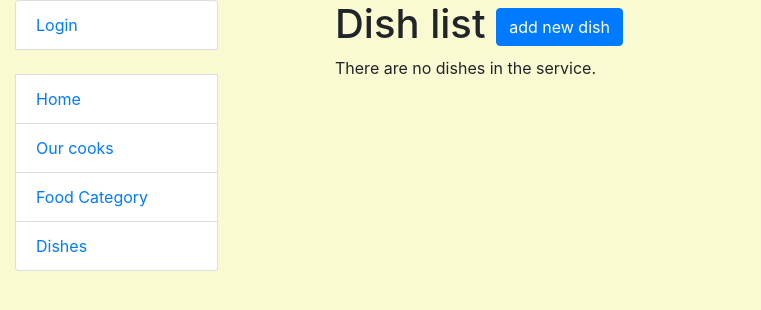
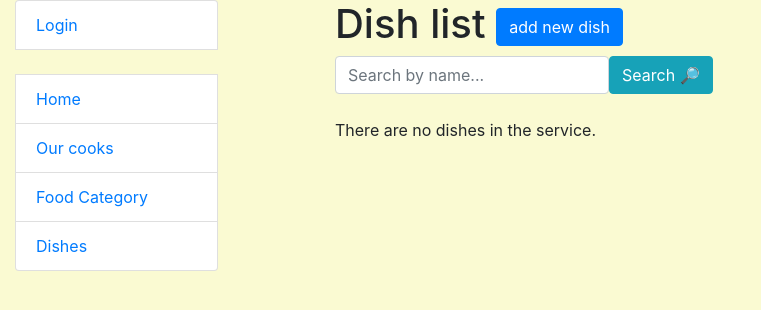
Before and after one commit to FranchukS/catering-service, a Django app: page /dishes/ in a window 1280 px wide. Shown: the top 310 px of the page, without its empty margins (0-761 px from the left). Run offline with Django 4.2, Linux system fonts and the light colour scheme; data that the repository does not hold is empty; some libraries are stand-ins or nearby versions.

Commit message:
Add search field for вшdish by name

```diff
--- a/kitchen/forms.py
+++ b/kitchen/forms.py
@@ -48,3 +48,12 @@ class DishForm(forms.ModelForm):
     class Meta:
         model = Dish
         fields = "__all__"
+
+
+class DishSearchForm(forms.Form):
+    name = forms.CharField(
+        max_length=255,
+        required=False,
+        label="",
+        widget=forms.TextInput(attrs={"placeholder": "Search by name..."})
+    )
--- /dev/null
+++ b/kitchen/templatetags/query_transform.py
@@ -0,0 +1,15 @@
+from django import template
+
+register = template.Library()
+
+
+@register.simple_tag
+def query_transform(request, **kwargs):
+    updated = request.GET.copy()
+    for key, value in kwargs.items():
+        if value is not None:
+            updated[key] = value
+        else:
+            updated.pop(key, 0)
+
+    return updated.urlencode()
--- a/kitchen/views.py
+++ b/kitchen/views.py
@@ -5,12 +5,11 @@ from django.shortcuts import render
 from django.urls import reverse_lazy
 from django.views import generic
 
-from kitchen.forms import CookCreationForm, CookExperienceUpdateForm, DishForm
+from kitchen.forms import CookCreationForm, CookExperienceUpdateForm, DishForm, DishSearchForm
 from kitchen.models import Cook, Dish, Category
 
 
 def index(request):
-    """View function for the home page of the site."""
 
     num_cooks = Cook.objects.count()
     num_dishes = Dish.objects.count()
@@ -86,6 +85,23 @@ class DishListView(generic.ListView):
     paginate_by = 5
     queryset = Dish.objects.select_related("category")
 
+    def get_context_data(self, *, object_list=None, **kwargs):
+        context = super(DishListView, self).get_context_data(**kwargs)
+        name = self.request.GET.get("name", "")
+
+        context["search_form"] = DishSearchForm(
+            initial={"name": name}
+        )
+
+        return context
+
+    def get_queryset(self):
+        name = self.request.GET.get("name")
+
+        if name:
+            return self.queryset.filter(name__icontains=name)
+        return self.queryset
+
 
 class DishDetailView(generic.DetailView):
     model = Dish
--- a/templates/includes/pagination.html
+++ b/templates/includes/pagination.html
@@ -1,8 +1,9 @@
+{% load query_transform %}
 {% if is_paginated %}
   <ul class="pagination">
     {% if page_obj.has_previous %}
       <li class="page-item">
-        <a href="?page= {{ page_obj.previous_page_number }}" class="page-link">prev</a>
+        <a href="?{% query_transform request page=page_obj.previous_page_number %}" class="page-link">prev</a>
       </li>
     {% endif %}
     <li class="page-item active">
@@ -10,7 +11,7 @@
     </li>
     {% if page_obj.has_next %}
       <li class="page-item">
-        <a href="?page= {{ page_obj.next_page_number }}" class="page-link">next</a>
+        <a href="?{% query_transform request page=page_obj.next_page_number %}" class="page-link">next</a>
       </li>
     {% endif %}
   </ul>
--- /dev/null
+++ b/templates/includes/search.html
@@ -0,0 +1,5 @@
+{% load crispy_forms_filters %}
+<form action="" method="get" class="form-inline">
+  {{ search_form|crispy }}
+  <input class="btn btn-info" type="submit" value="Search 🔎">
+</form>
--- a/templates/kitchen/cook_list.html
+++ b/templates/kitchen/cook_list.html
@@ -12,7 +12,7 @@
     <table class="table">
       <tr>
         <th>ID</th>
-        <th>Name</th>
+        <th>Name</th>A
         <th>Username</th>
         <th>Years of experience</th>
         <th>Total dishes</th>
@@ -44,6 +44,6 @@
     </table>
 
   {% else %}
-      <p>There are no cooks in the service available.</p>
+      <p>There are no cooks available in the service.</p>
   {% endif %}
 {% endblock %}
--- a/templates/kitchen/dish_detail.html
+++ b/templates/kitchen/dish_detail.html
@@ -10,11 +10,11 @@
     <h5>Price: {{ dish.price }}</h5>
   </div>
   {% if user in dish.cooks.all %}
-      <a style="margin-top: 30px" href="{% url 'kitchen:add-or-remove-dish' pk=dish.id %}" class="btn btn-danger link-to-page">
+      <a style="margin-top: 30px" href="{% url 'kitchen:assign-or-discharge' pk=dish.id %}" class="btn btn-danger link-to-page">
         Discharge from this dish
       </a>
       {% else %}
-      <a style="margin-top: 30px" href="{% url 'kitchen:add-or-remove-dish' pk=dish.id %}" class="btn btn-success link-to-page">
+      <a style="margin-top: 30px" href="{% url 'kitchen:assign-or-discharge' pk=dish.id %}" class="btn btn-success link-to-page">
         Assign me to this dish
       </a>
   {% endif %}
--- a/templates/kitchen/dish_list.html
+++ b/templates/kitchen/dish_list.html
@@ -7,7 +7,8 @@
       add new dish
     </a>
   </h1>
-
+   {% include "includes/search.html" %}
+  <br>
   {% if dish_list %}
     <table class="table">
       <tr>
```
Also changed, not shown: kitchen/templatetags/__init__.py (added).
